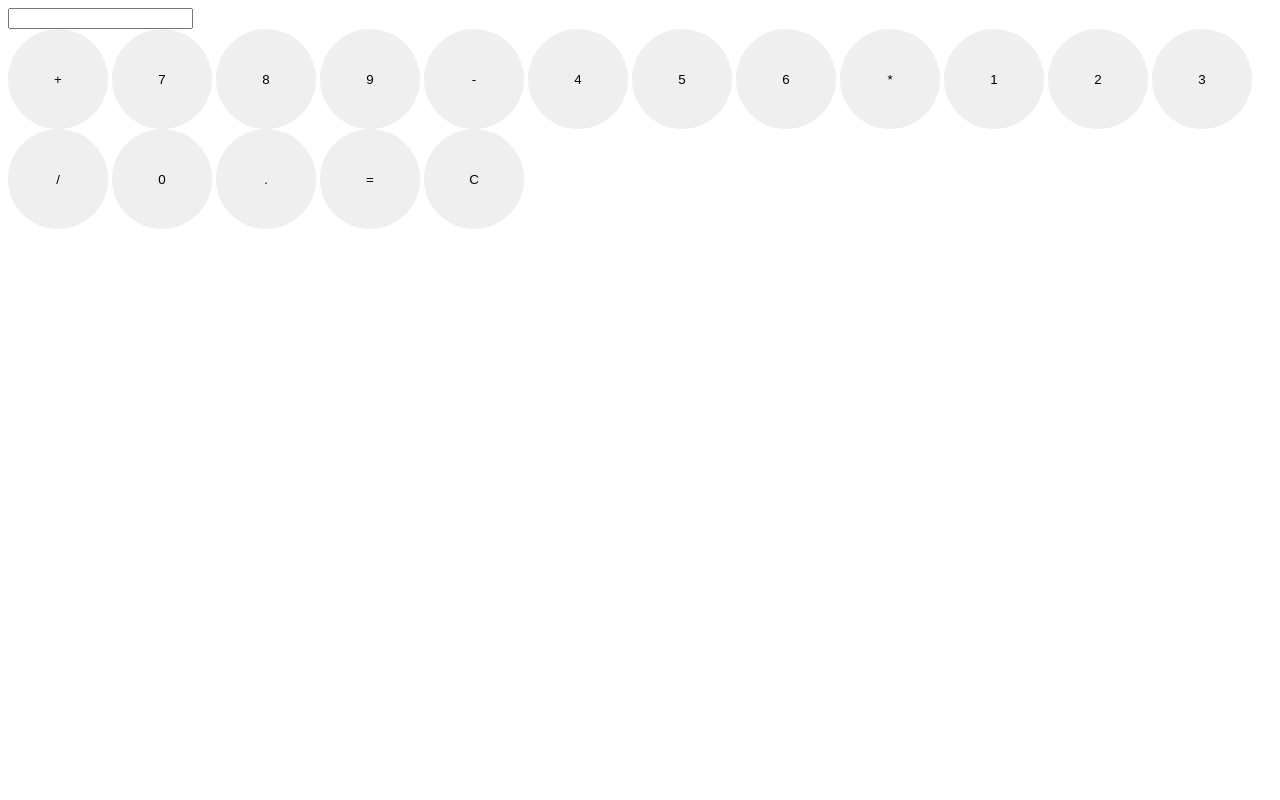
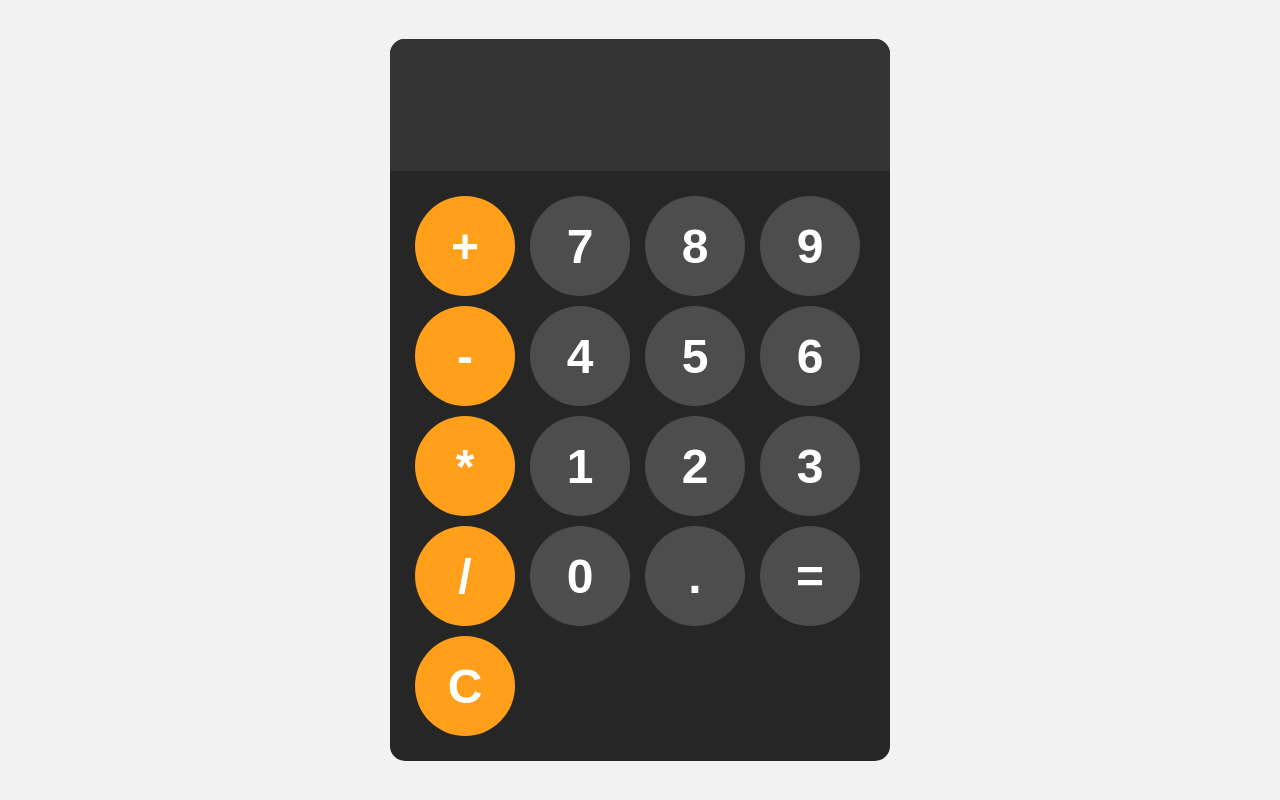
Before and after one commit to rlager23/react-calculator-app, a website built with Parcel: page index.html in a window 1280 px wide. Built offline with nearby package versions, Linux system fonts and the light colour scheme.

Commit message:
styles with css

```diff
--- a/index.html
+++ b/index.html
@@ -10,23 +10,23 @@
      <div id="calculator">
         <input id="display" readonly>
         <div id="keys">
-            <button onclick="appendToDisplay('+')">+</button>
+            <button onclick="appendToDisplay('+')" class="operator-btn">+</button>
             <button onclick="appendToDisplay('7')">7</button>
             <button onclick="appendToDisplay('8')">8</button>
             <button onclick="appendToDisplay('9')">9</button>
-            <button onclick="appendToDisplay('-')">-</button>
+            <button onclick="appendToDisplay('-')" class="operator-btn">-</button>
             <button onclick="appendToDisplay('4')">4</button>
             <button onclick="appendToDisplay('5')">5</button>
             <button onclick="appendToDisplay('6')">6</button>
-            <button onclick="appendToDisplay('*')">*</button>
+            <button onclick="appendToDisplay('*')" class="operator-btn">*</button>
             <button onclick="appendToDisplay('1')">1</button>
             <button onclick="appendToDisplay('2')">2</button>
             <button onclick="appendToDisplay('3')">3</button>
-            <button onclick="appendToDisplay('/')">/</button>
+            <button onclick="appendToDisplay('/')" class="operator-btn">/</button>
             <button onclick="appendToDisplay('0')">0</button>
             <button onclick="appendToDisplay('.')">.</button>
             <button onclick="calculate()">=</button>
-            <button onclick="clearDisplay()">C</button>
+            <button onclick="clearDisplay()" class="operator-btn">C</button>
 
         </div>
      </div>
--- a/styles.css
+++ b/styles.css
@@ -1,6 +1,56 @@
+body{
+    margin: 0;
+    display: flex;
+    justify-content: center;
+    align-items: center;
+    height: 100vh;
+    background-color: hsl(0, 0%, 95%);
+
+}
+#calculator{
+    font-family: Arial, sans-serif;
+    background-color: hsl(0, 0%, 15%);
+    border-radius: 15px;
+    max-width: 500px;
+    overflow: hidden;
+}
+#display{
+    width: 100%;
+    padding: 20px;
+    font-size: 5rem;
+    text-align: left;
+    border: none;
+    background-color: hsl(0, 0%, 20%);
+}
+#keys{
+    display: grid;
+    grid-template-columns: repeat(4, 1fr);
+    gap: 10px;
+    padding: 25px;
+}
 button{
     width: 100px;
     height: 100px;
     border-radius: 50px;
     border:none;
+    background-color: hsl(0, 0%, 30%);
+    color: white;
+    font-size: 3rem;
+    font-weight: bold;
+    cursor: pointer;
 }
+button:hover{
+    background-color: hsl(0, 0%, 40%);
+}
+button:active{
+    background-color: hsl(0, 0%, 50%);
+}
+.operator-btn:hover{
+    background-color: hsl(35, 100%, 65%);
+}
+.operator-btn{
+    background-color: hsl(35, 100%, 55%);
+}
+.operator-btn:active{
+    background-color: hsl(35, 200%, 75%);
+}
```
